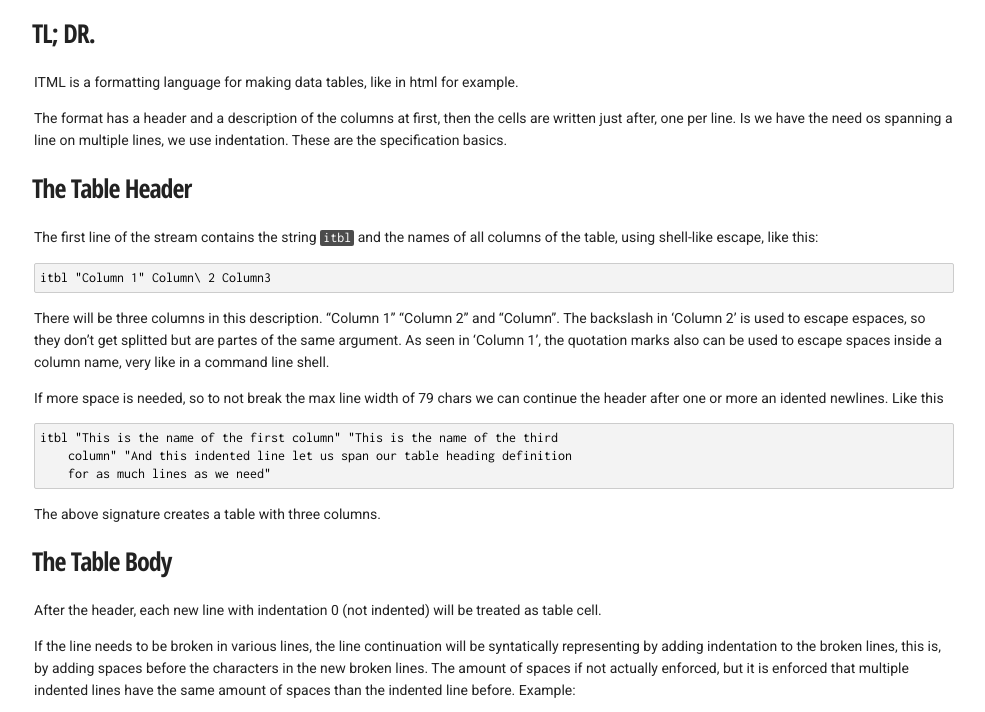
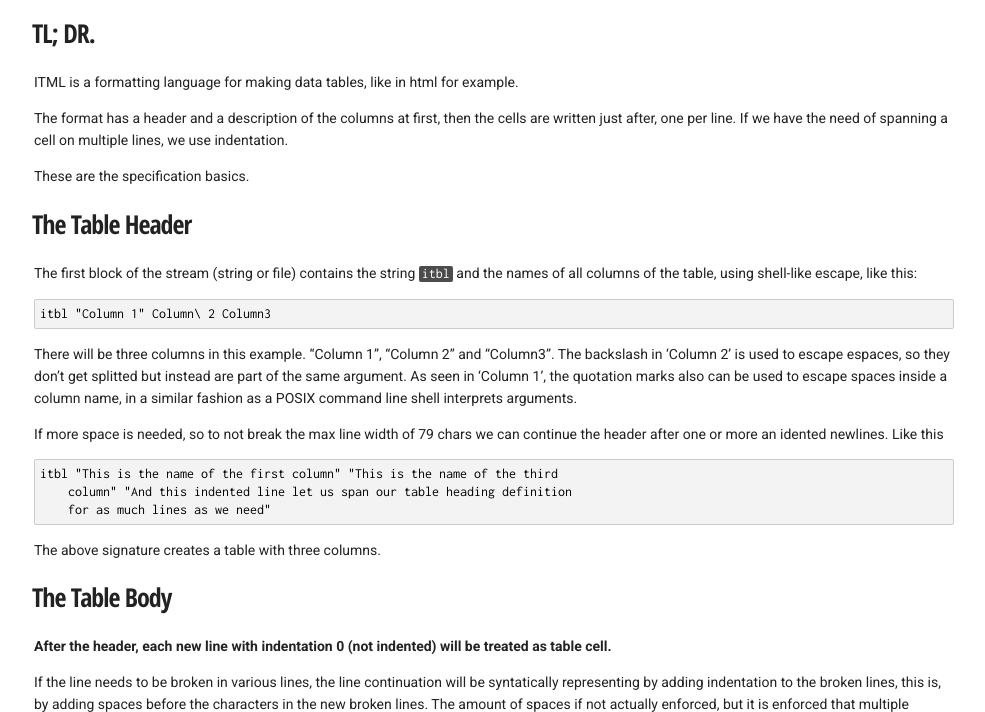
Before and after one commit to itml-lang/itml-lang.github.io, a plain HTML site: page index.html in a window 1280 px wide. Shown: the part 617-1329 px from the top of the page, without its empty margins (146-1131 px from the left). Drawn offline with Linux system fonts and the light colour scheme.

Commit message:
Autocommit from build.sh

```diff
--- a/index.html
+++ b/index.html
@@ -48,18 +48,19 @@
 </nav>
 <h2 id="tl-dr.">TL; DR.</h2>
 <p>ITML is a formatting language for making data tables, like in html for example.</p>
-<p>The format has a header and a description of the columns at first, then the cells are written just after, one per line. Is we have the need os spanning a line on multiple lines, we use indentation. These are the specification basics.</p>
+<p>The format has a header and a description of the columns at first, then the cells are written just after, one per line. If we have the need of spanning a cell on multiple lines, we use indentation.</p>
+<p>These are the specification basics.</p>
 <h2 id="the-table-header">The Table Header</h2>
-<p>The first line of the stream contains the string <code>itbl</code> and the names of all columns of the table, using shell-like escape, like this:</p>
+<p>The first block of the stream (string or file) contains the string <code>itbl</code> and the names of all columns of the table, using shell-like escape, like this:</p>
 <pre><code>itbl &quot;Column 1&quot; Column\ 2 Column3</code></pre>
-<p>There will be three columns in this description. “Column 1” “Column 2” and “Column”. The backslash in ‘Column 2’ is used to escape espaces, so they don’t get splitted but are partes of the same argument. As seen in ‘Column 1’, the quotation marks also can be used to escape spaces inside a column name, very like in a command line shell.</p>
+<p>There will be three columns in this example. “Column 1”, “Column 2” and “Column3”. The backslash in ‘Column 2’ is used to escape espaces, so they don’t get splitted but instead are part of the same argument. As seen in ‘Column 1’, the quotation marks also can be used to escape spaces inside a column name, in a similar fashion as a POSIX command line shell interprets arguments.</p>
 <p>If more space is needed, so to not break the max line width of 79 chars we can continue the header after one or more an idented newlines. Like this</p>
 <pre><code>itbl &quot;This is the name of the first column&quot; &quot;This is the name of the third
     column&quot; &quot;And this indented line let us span our table heading definition
     for as much lines as we need&quot;</code></pre>
 <p>The above signature creates a table with three columns.</p>
 <h2 id="the-table-body">The Table Body</h2>
-<p>After the header, each new line with indentation 0 (not indented) will be treated as table cell.</p>
+<p><strong>After the header, each new line with indentation 0 (not indented) will be treated as table cell.</strong></p>
 <p>If the line needs to be broken in various lines, the line continuation will be syntatically representing by adding indentation to the broken lines, this is, by adding spaces before the characters in the new broken lines. The amount of spaces if not actually enforced, but it is enforced that multiple indented lines have the same amount of spaces than the indented line before. Example:</p>
 <pre><code>itbl COLUMN1 COLUMN2 COLUMN3  # then we have 3 columns
 
@@ -107,7 +108,7 @@ This text is the third column.
 After the newline, this is the first column of the second row.
 And this is the second column of the second row.
 And this is the last(3rd) column of the second row.</code></pre>
-<p>As seen above, after the three columns of the first row we add a blank line to improve readability of the source. The newline has no syntatic meaning, as we are all consenting adults here, but it should be used to improve readability.</p>
+<p>As seen above, after the three columns of the first row we add a blank line to improve readability of the source. The newline has no syntatic meaning, as we are all consenting adults here, but we enphsize this norm so to improve readability of the source code.</p>
 <h3 id="two-spaces-before-in-inline-comments-just-after-line-text">Two spaces before # in inline comments, just after line text</h3>
 <p>The inline comments in ITML format, this is, the comments made after a line of text should have too espaces before the <code>#</code> character.</p>
 <p><a href="https://github.com.iacchus/iacchus-table-language">https://github.com.iacchus/iacchus-table-language</a></p>
```
Also changed, not shown: 1 other file.
